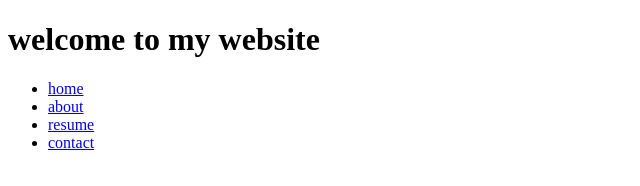
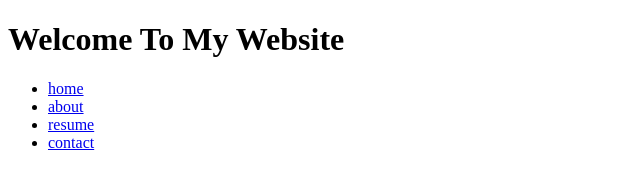
Before and after one commit to mackenzielobato/mackenzielobato.github.io, a plain HTML site: page index.html in a window 1280 px wide. Shown: the whole page, without its empty margins (0-640 px from the left). Drawn offline with Linux system fonts and the light colour scheme.

Commit message:
Update index.html

```diff
--- a/index.html
+++ b/index.html
@@ -7,7 +7,7 @@
 </head>
 
 <body>
-    <h1>welcome to my website</h1>
+    <h1>Welcome To My Website</h1>
     <p>
         <ul>
             <li><a href="index.html">home</a></li>
```
